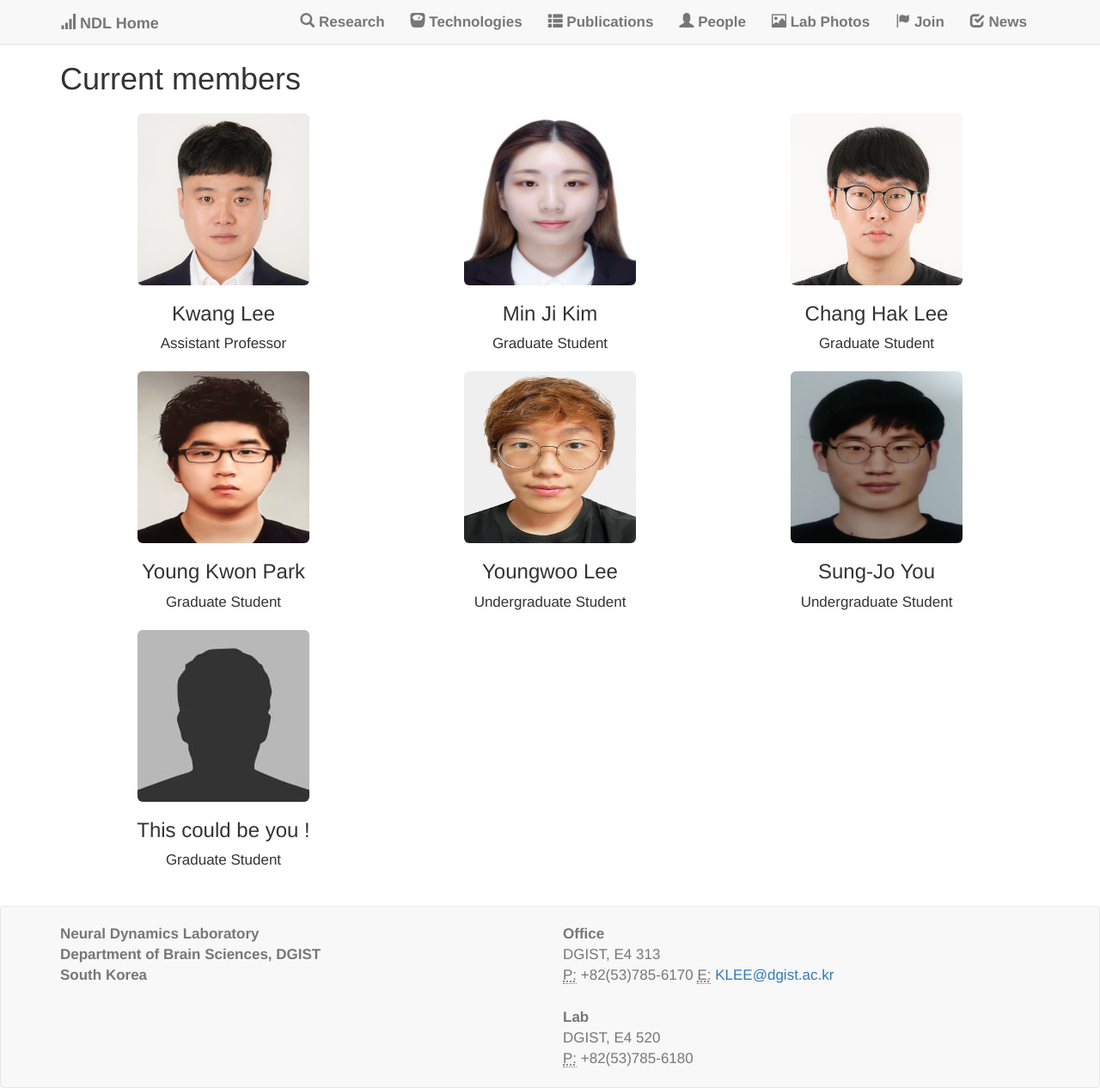
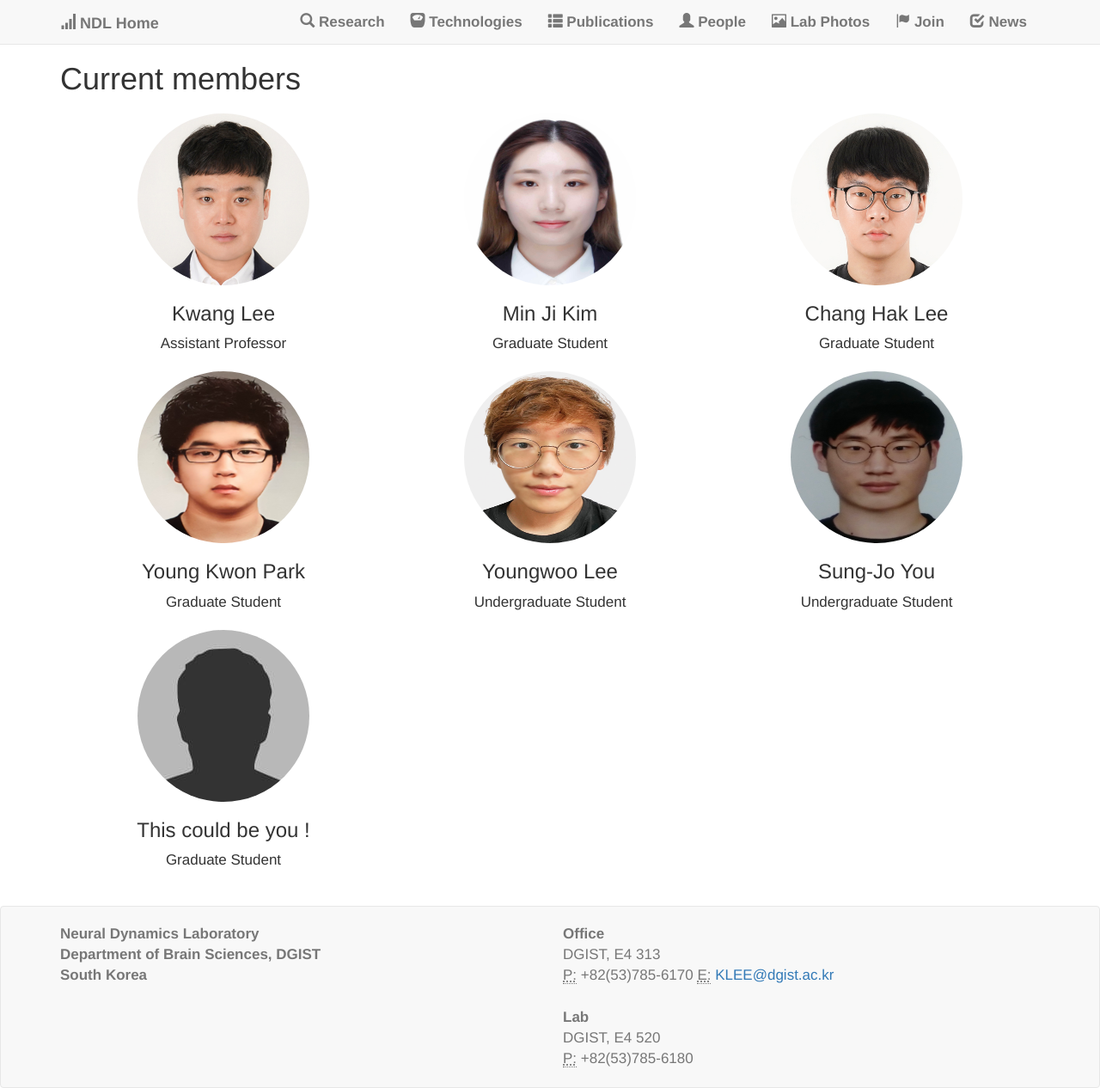
Before and after one commit to kleelab/kleelab.github.io, a Jekyll site: the page built from people.html, in a window 1280 px wide. Shown: the whole page at 86% size. Built offline with Jekyll 4.4.1, drawn with Linux system fonts in a browser that asks for light colours; nearby versions of some CDN libraries; a style sheet for code colours, icons or effects is not loaded.

Commit message:
Update people.html

```diff
--- a/people.html
+++ b/people.html
@@ -11,7 +11,7 @@
 
         <div class="person col-md-4 col-sm-6 col-xs-12">
             <img src="{{ person.photo }}"
-                 alt="photo" class="person-photo img-rounded">
+                 alt="photo" class="person-photo img-circle">
             <h3 class="person-role">{{ person.name }}</h3>
             <p class="person-role">{{ person.role }}  </p>
 
```
